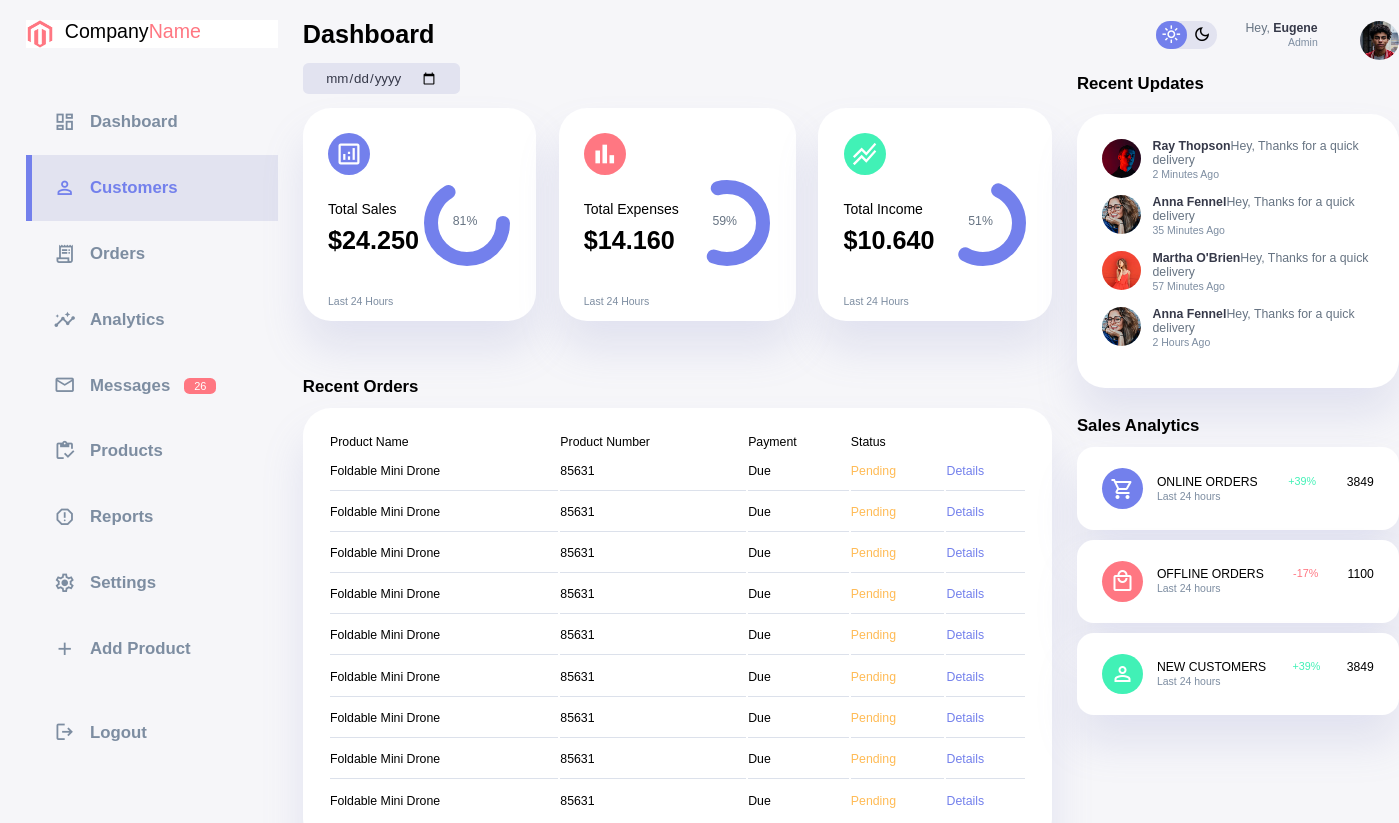
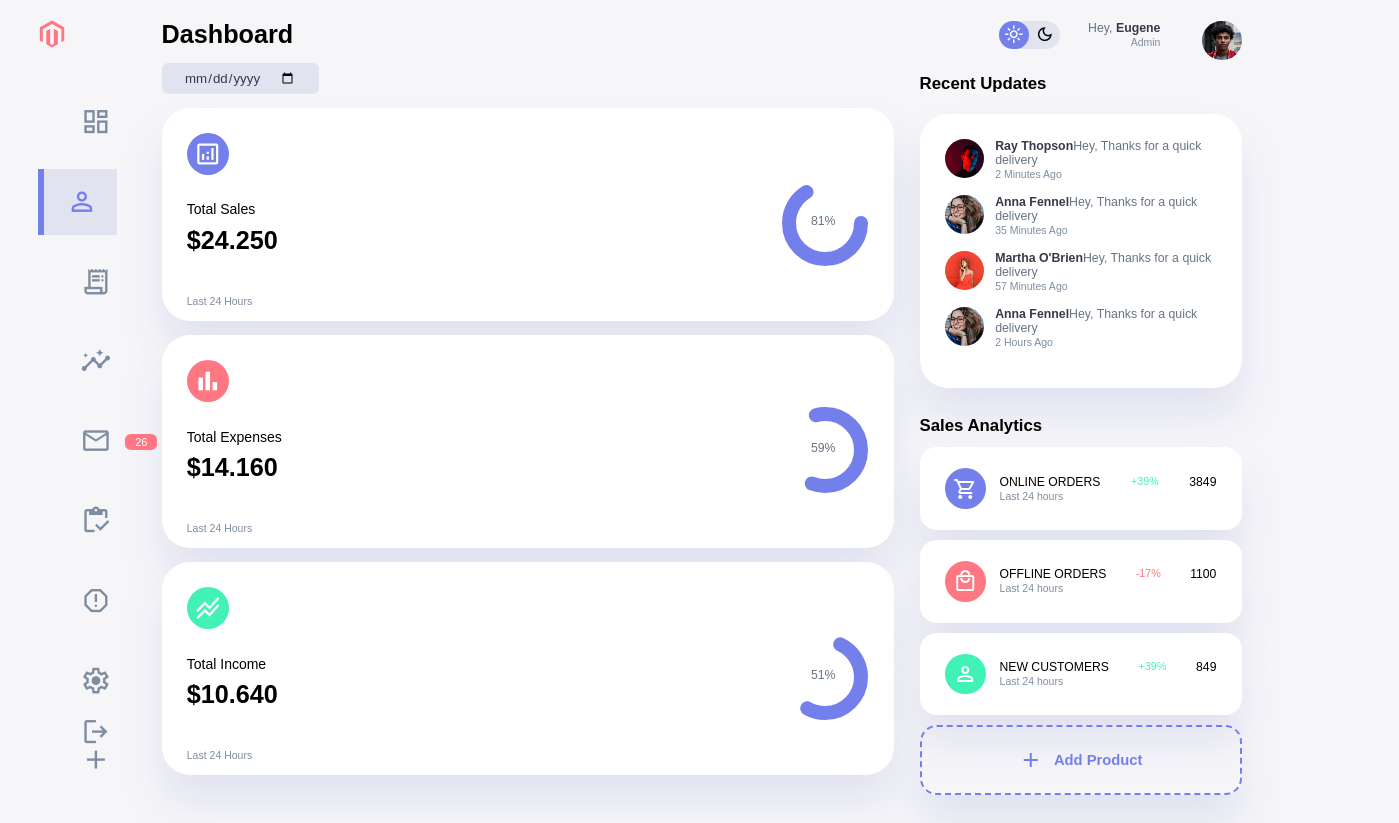
Before and after one commit to MrIronT/Admin-Dashboard, a plain HTML site: page index.html in a window 1280 px wide. Shown: the top 823 px of the page, 1399 px wide, since content can reach past the window. Drawn offline with nearby package versions, Linux system fonts and the light colour scheme.

Commit message:
Pre-Final Commit

```diff
--- a/index.html
+++ b/index.html
@@ -304,7 +304,13 @@
               <small class="text-muted">Last 24 hours</small>
             </div>
             <h5 class="success">+39%</h5>
-            <h3>3849</h3>
+            <h3>849</h3>
+          </div>
+        </div>
+        <div class="item add-product">
+          <div>
+            <span class="material-symbols-outlined">add</span>
+            <h3>Add Product</h3>
           </div>
         </div>
         </div>
--- a/style.css
+++ b/style.css
@@ -118,7 +118,6 @@ aside {
 }
 
 aside .top {
-    background: white;
     display: flex;
     align-items: center;
     justify-content: space-between;
@@ -176,7 +175,7 @@ aside .sidebar a span {
 aside .sidebar a:last-child {
     position: absolute;
     bottom: 2rem;
-    width: 100%;
+
 }
 
 aside .sidebar a.active {
@@ -504,5 +503,79 @@ main .recent-orders a {
 }
 
 .right .sales-analytics .add-product{
-    background: transparent
+    background: transparent;
+    border: 2px dashed var(--color-primary);
 }
+
+.right .sales-analytics .add-product div{
+    display: flex;
+    width: 100%;
+    align-items: center;
+    justify-content: center;
+    color: var(--color-primary);
+    gap: 0.8rem;
+}
+
+.right .sales-analytics .add-product div h3{
+    font-weight: 600;
+    font-size: 1.2em;
+}
+
+
+
+ /* ---------------- MEDIA QUERRIES ------------------- */
+
+ @media screen and (max-width: 1400px) {
+    .container {
+        width: 94%;
+        grid-template-columns: 7rem auto 23rem;
+    }
+    aside .logo h2{
+        display: none;
+    }
+    aside .sidebar{
+        gap: 1rem;
+    }
+    aside .sidebar a{
+        width: 5.6rem;
+        display: flex;
+        justify-content: start;
+        margin-left: 3rem;
+    }
+    aside .sidebar a h2{
+        display: none;
+    }
+    aside .sidebar a span{
+        font-size: 2.2rem;
+    }
+    main .insights {
+        grid-template-columns: 1fr;
+        gap: 0rem;
+    }
+    main .recent-orders{
+        width: 81%;
+        position: absolute;
+        left: 50%;
+        transform: translateX(-50%);
+        margin: 4rem 0 0 4.5rem;
+    }
+ }
+
+ /* ---------------- MEDIA QUERRIES FOR MOBILE PHONE------------------- */
+
+
+ @media screen and (max-width: 768px) {
+    .container {
+        width: 100%;
+        grid-template-columns: 7rem auto 23rem;
+    }
+    aside {
+        position: fixed;
+        left: 0;
+        background: white;
+        width: 18rem;
+        z-index: 3;
+        box-shadow: 1rem 3rem 4rem var(--color-light);
+        padding-right: var(--card-padding);
+    }
+}
```
